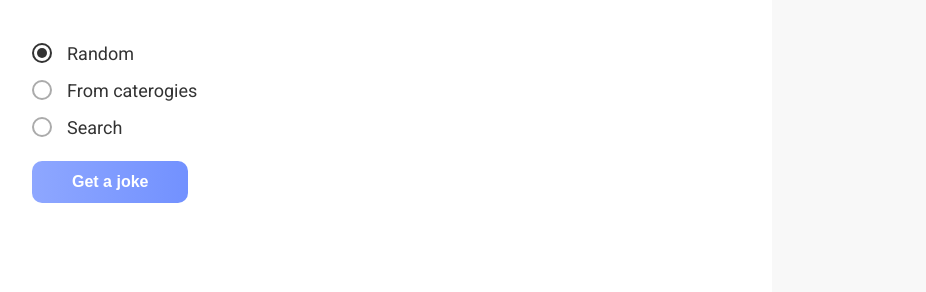
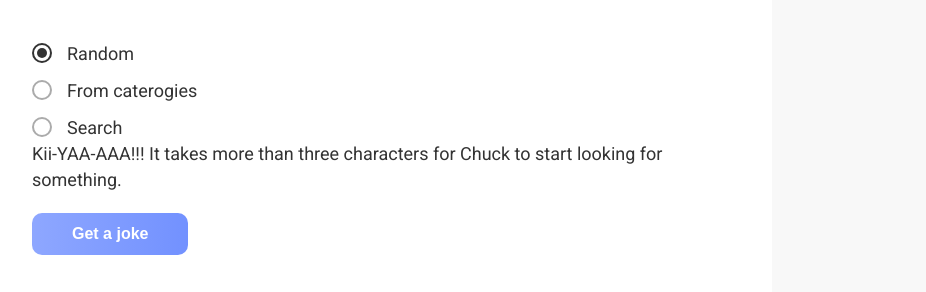
Before and after one commit to Alexey-Kr/JK, a plain HTML site: page index.html in a window 1280 px wide. Shown: the part 237-529 px from the top of the page, without its empty margins (28-954 px from the left). Drawn offline with Linux system fonts and the light colour scheme; no server answers.

Commit message:
Update index.html

```diff
--- a/index.html
+++ b/index.html
@@ -1,12 +1,12 @@
 <!DOCTYPE html>
 <html lang="en">
 <head>
+    <title>Joke's generator</title>
     <meta charset="UTF-8">
     <meta name="viewport" content="width=device-width, initial-scale=1, maximum-scale=1">
-    <title>Joke's generator</title>
+    <link href="/img/favicon.ico" rel="icon" type="image/x-icon">
     <link href="https://fonts.googleapis.com/css?family=Roboto:400,500,700" rel="stylesheet">
     <link href="css/style.min.css" rel="stylesheet" type="text/css" />
-    <!--    <script src="https://code.jquery.com/jquery-3.7.1.min.js" integrity="sha256-/JqT3SQfawRcv/BIHPThkBvs0OEvtFFmqPF/lYI/Cxo=" crossorigin="anonymous"></script>-->
 </head>
 <body>
 <main>
@@ -32,8 +32,9 @@
             <input type="radio" id="search" name="queryType" value="search?query=" data-apiUrlPart="search?query="/>
             <label for="search" data-form-class="search-active">Search</label>
             <input class="search_input" type="text" minlength="3" maxlength="120" autofocus placeholder="Free text search...">
+            <div class="search-msg"><span>Kii-YAA-AAA!!!</span> It takes more than three characters for Chuck to start looking for something.</div>
         </div>
-        <button class="form_btn">Get a joke</button>
+        <button class="form_btn"><span>Get a joke</span></button>
     </form>
     <div class="jokes-msg"></div>
     <div class="jokes-block"></div>
```
